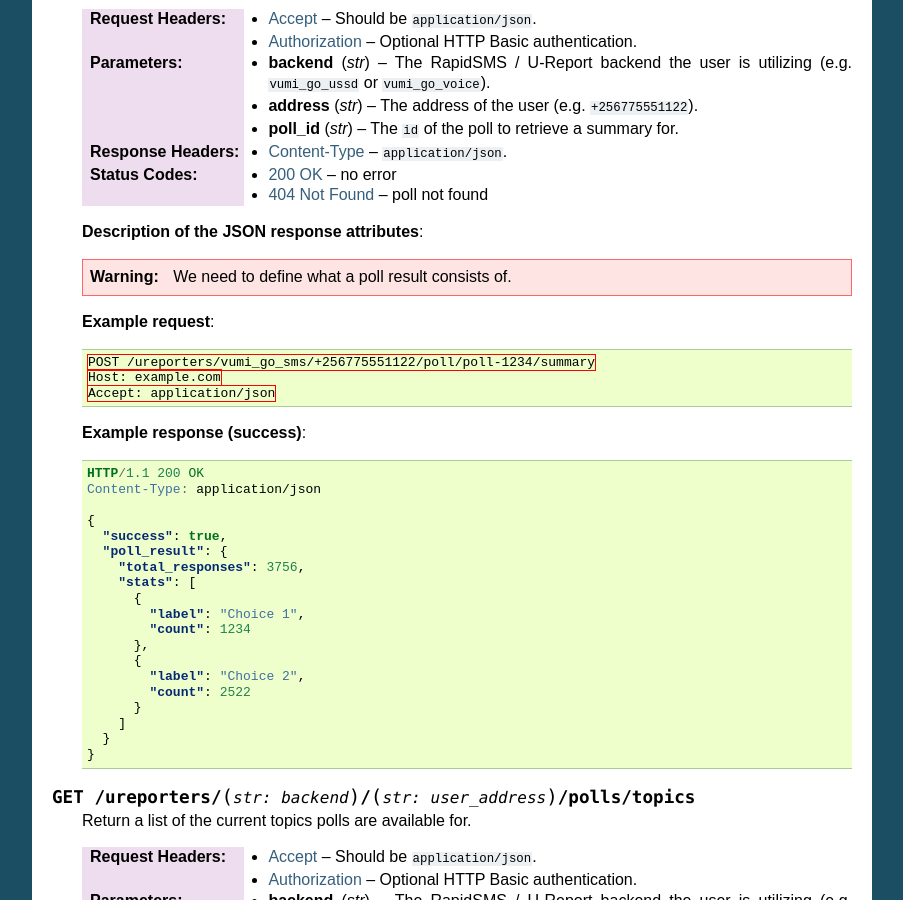
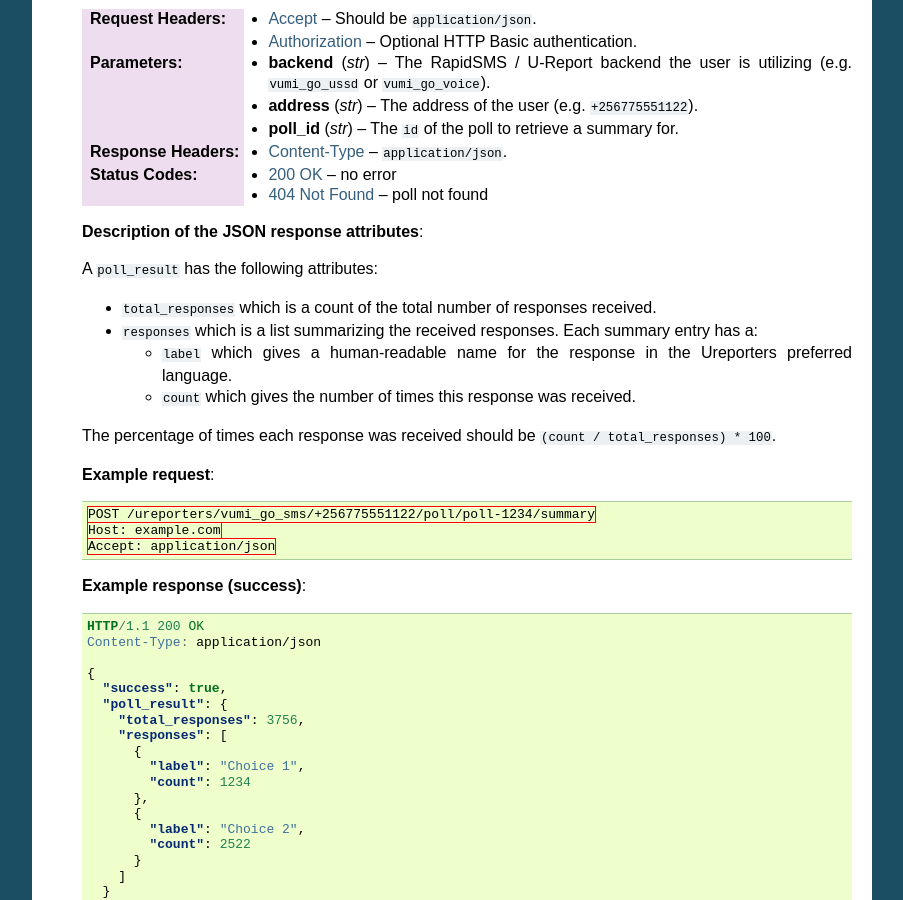
Before and after one commit to praekelt/vumi-ureport, a Sphinx documentation site: the page built from docs/ureport-api.rst, in a window 1280 px wide and 900 px high, scrolled down 4246 px. Shown: the whole window, without its empty margins (198-1101 px from the left). Built offline with Sphinx 7.4.7, drawn with Linux system fonts in a browser that asks for light colours.

Commit message:
Document the poll result summary example.

```diff
--- a/docs/ureport-api.rst
+++ b/docs/ureport-api.rst
@@ -304,9 +304,22 @@ API methods
 
    **Description of the JSON response attributes**:
 
-   .. warning::
+   A ``poll_result`` has the following attributes:
 
-      We need to define what a poll result consists of.
+   * ``total_responses`` which is a count of the total number of
+     responses received.
+
+   * ``responses`` which is a list summarizing the received
+     responses. Each summary entry has a:
+
+     * ``label`` which gives a human-readable name for the response in
+       the Ureporters preferred language.
+
+     * ``count`` which gives the number of times this response was
+       received.
+
+   The percentage of times each response was received should be
+   ``(count / total_responses) * 100``.
 
    **Example request**:
 
@@ -327,7 +340,7 @@ API methods
         "success": true,
         "poll_result": {
           "total_responses": 3756,
-          "stats": [
+          "responses": [
             {
               "label": "Choice 1",
               "count": 1234
```
